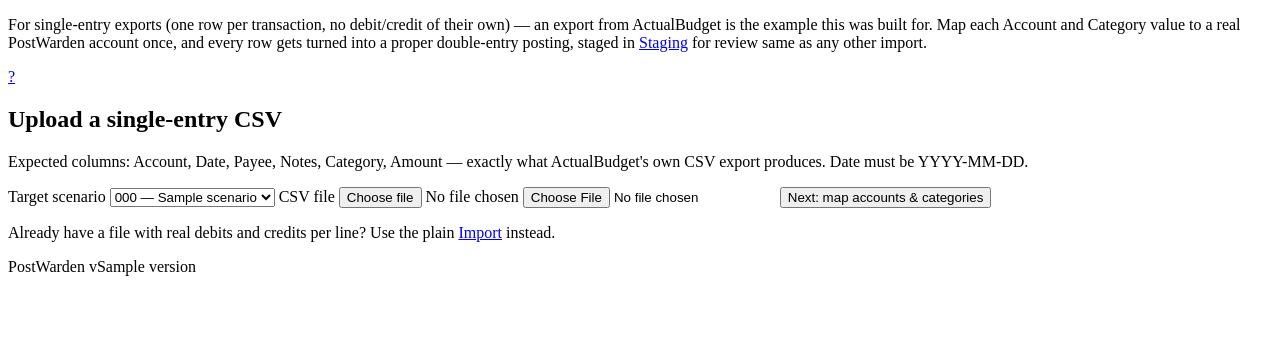
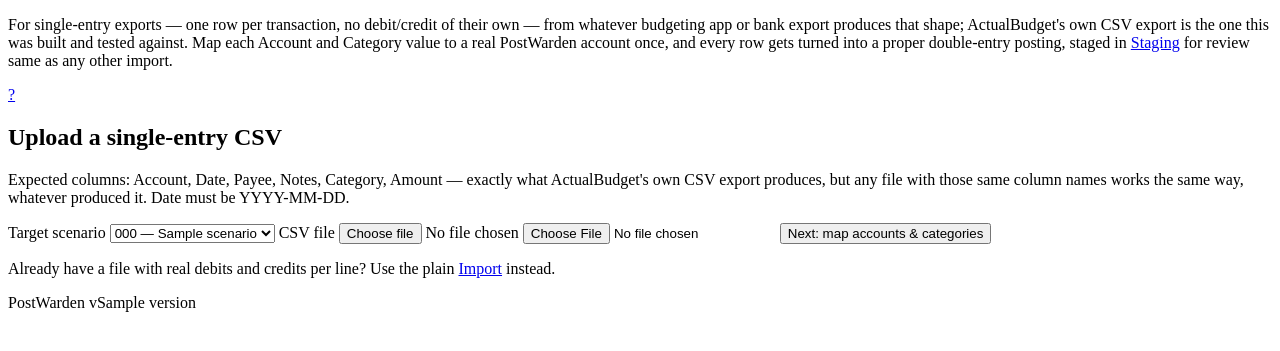
Before and after one commit to PostWardenLabs/PostWarden, a Python web app: template app/templates/import_mapped.html in a window 1280 px wide. Shown: the part 26-377 px from the top of the page. Run offline with Jinja, Linux system fonts and the light colour scheme; the template is opened without the code that fills it: most values are stand-ins (such as "Sample title", 1, 10 or a date in 2020).

Commit message:
Import with rules: soften the wording away from ActualBudget-only
BACKLOG.md's own ask — both intro paragraphs (/import's own pointer to
it, and /import/mapped's own page-sub) read as if ActualBudget were
the only source this could ever work against, when the actual
requirement is just matching column names (Account, Date, Payee,
Notes, Category, Amount — IMPORT_MAPPED_COLUMNS in main.py). Reworded
both to lead with "whatever budgeting app or bank export produces that
shape," naming ActualBudget as the one this was built and tested
against rather than as the only thing it accepts. Also softened the
upload panel's own column note to say plainly that any file using
those same column names works today, regardless of source — true
right now, not a promise about the still-open column-mapping-step
work.

No behavior change; wording only.

v0.30.6

```diff
--- a/app/templates/import.html
+++ b/app/templates/import.html
@@ -29,7 +29,8 @@
 </div>
 
 <p class="dim small">Have a single-entry export instead — one row per transaction, no
-  debits/credits of its own (an ActualBudget export, say)? <a class="quiet-link"
+  debits/credits of its own (a budgeting app or bank export, say — ActualBudget's
+  own CSV shape is the one this was built and tested against)? <a class="quiet-link"
   href="/import/mapped">Import with rules</a> maps it into double entry first.</p>
 
 {% if recent %}
--- a/app/templates/import_mapped.html
+++ b/app/templates/import_mapped.html
@@ -2,9 +2,10 @@
 {% block title %}Import with rules{% endblock %}
 {% block content %}
 <div class="page-head">
-  <p class="page-sub">For single-entry exports (one row per transaction, no
-    debit/credit of their own) — an export from ActualBudget is the
-    example this was built for. Map each Account and Category value to a
+  <p class="page-sub">For single-entry exports — one row per transaction, no
+    debit/credit of their own — from whatever budgeting app or bank export
+    produces that shape; ActualBudget's own CSV export is the one this was
+    built and tested against. Map each Account and Category value to a
     real PostWarden account once, and every row gets turned into a proper
     double-entry posting, staged in <a class="quiet-link" href="/staging">Staging</a>
     for review same as any other import.</p>
@@ -14,8 +15,9 @@
 <div class="panel">
   <h2>Upload a single-entry CSV</h2>
   <p class="dim small">Expected columns: <span class="mono">Account, Date, Payee, Notes,
-    Category, Amount</span> — exactly what ActualBudget's own CSV export produces.
-    <span class="mono">Date</span> must be <span class="mono">YYYY-MM-DD</span>.</p>
+    Category, Amount</span> — exactly what ActualBudget's own CSV export produces,
+    but any file with those same column names works the same way, whatever
+    produced it. <span class="mono">Date</span> must be <span class="mono">YYYY-MM-DD</span>.</p>
   <form method="post" action="/import/mapped/preview" enctype="multipart/form-data" class="grid-form">
     <input type="hidden" name="csrf_token" value="{{ request.state.user.csrf_token }}">
     <label class="field">Target scenario
```
Also changed, not shown: 1 other file.
